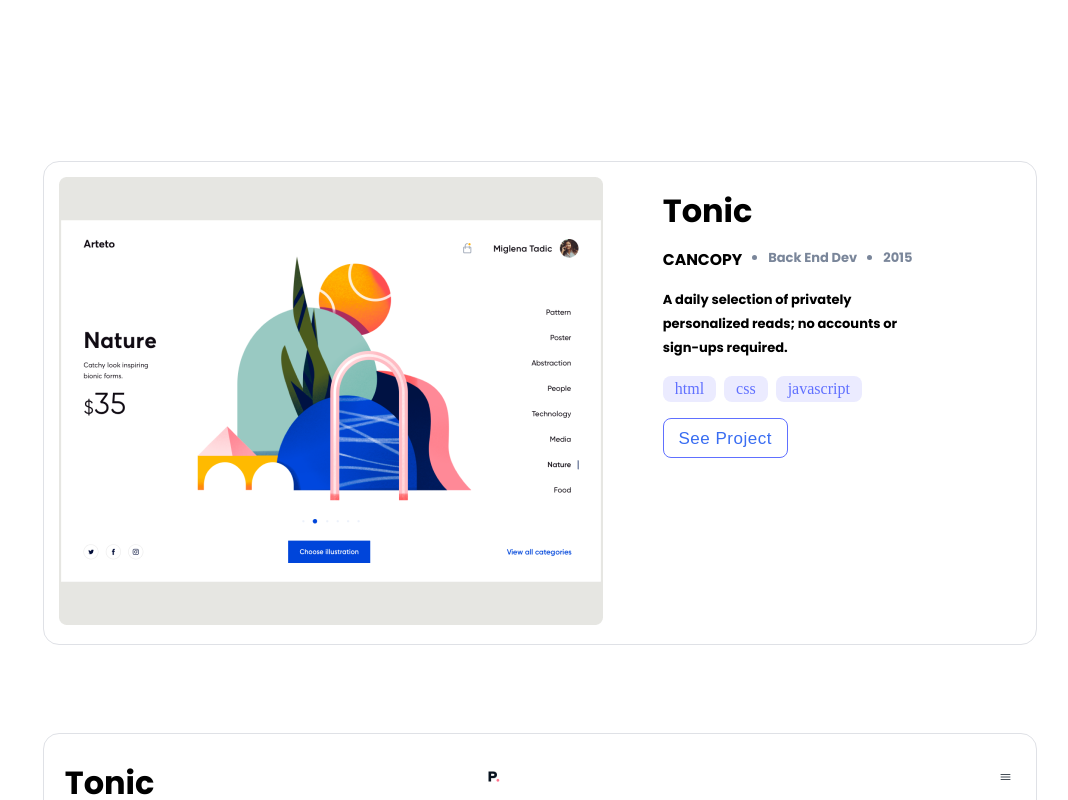
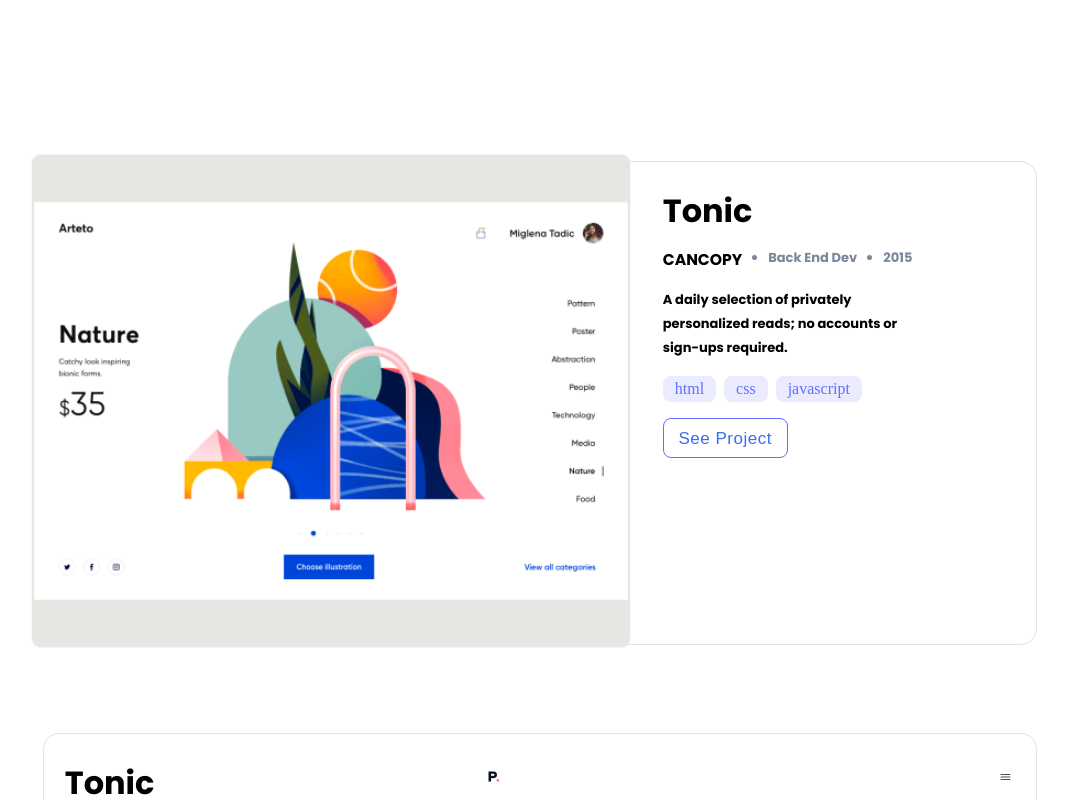
Before and after one commit to AbenezerAssefa/Abeni-Pro, a website: page index.html in a window 1280 px wide. In both pictures the pointer is over the picture 430 px from the left and 1239 px from the top of the page. Shown: the part 839-1639 px from the top of the page, without its empty margins (100-1168 px from the left). Drawn offline with Linux system fonts and the light colour scheme.

Commit message:
Added animation effect to images
Added animation effect to images

```diff
--- a/css/style.css
+++ b/css/style.css
@@ -560,6 +560,10 @@ hr {
   flex: 0 0 100%;
 }
 
+section#portfolio img:hover {
+  scale: 1.1;
+}
+
 @media screen and (max-width: 768px) {
   .nav-ul a {
     display: none;
```
